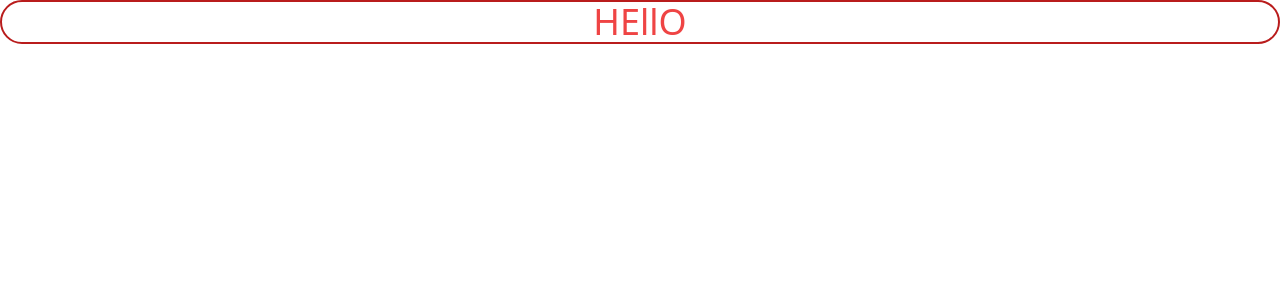
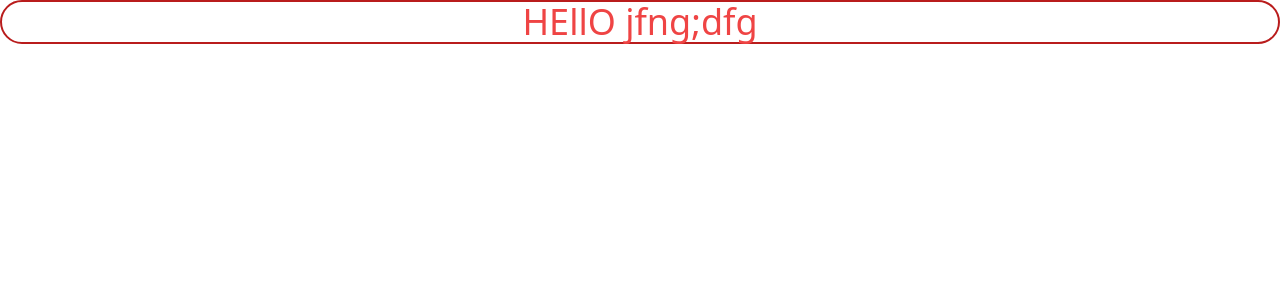
Before and after one commit to VladDot/restaurant, a React (Create React App) app: page / in a window 1280 px wide. Shown: the top 300 px of the page. Built offline with nearby package versions, Linux system fonts and the light colour scheme.

Commit message:
test-push

```diff
--- a/src/App.tsx
+++ b/src/App.tsx
@@ -3,7 +3,7 @@ import "./App.css";
 function App() {
     return (
         <div className="border-red-700 border-2 rounded-full">
-            <h1 className="text-red-500 text-4xl text-center">HEllO</h1>
+            <h1 className="text-red-500 text-4xl text-center">HEllO jfng;dfg</h1>
         </div>
     );
 }
```
